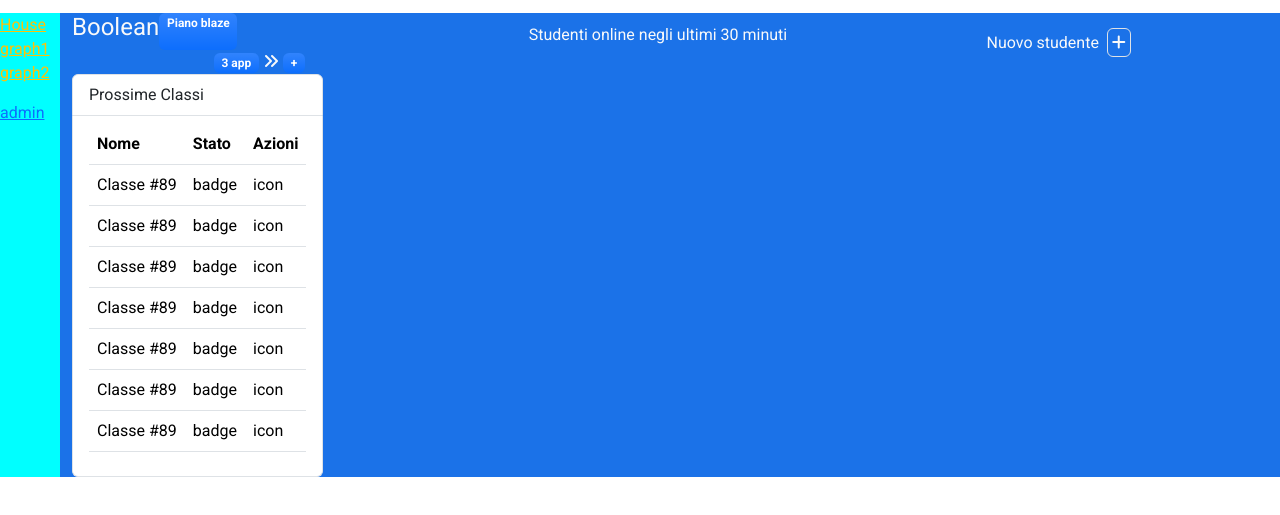
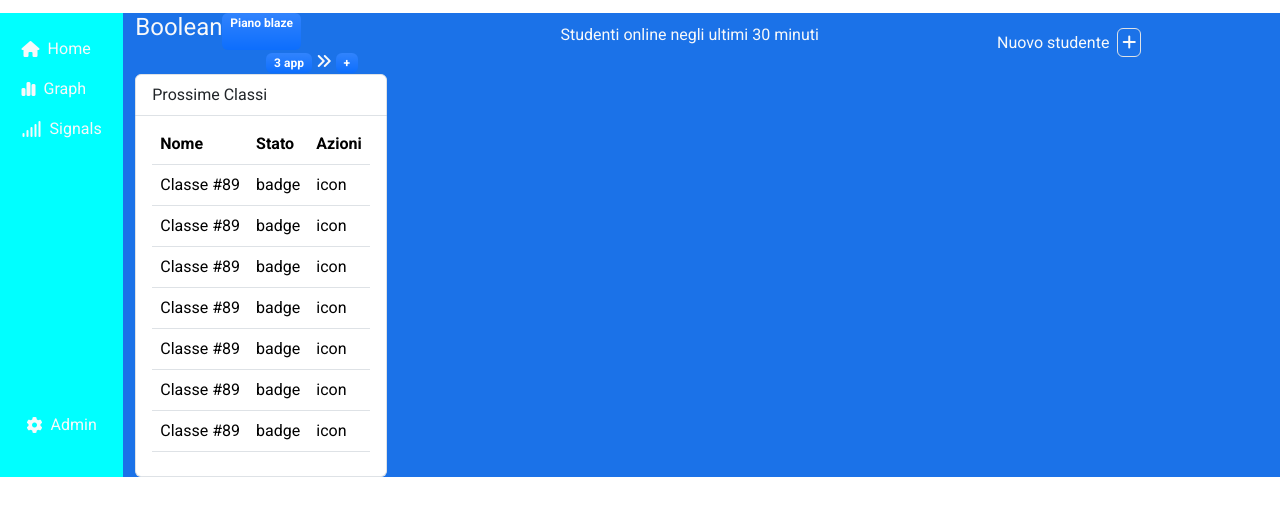
Before and after one commit to LeoSallu/html-css-bootstrap-dashboard, a plain HTML site: page index.html in a window 1280 px wide. Shown: the part 43-558 px from the top of the page. Drawn offline with nearby package versions, Linux system fonts and the light colour scheme.

Commit message:
completamento menu aside

```diff
--- a/css/style.css
+++ b/css/style.css
@@ -13,3 +13,11 @@ body{
 #boolean-stats{
     background-color: #1b72e8;
 }
+@media screen and (min-width:992px) {
+    #col-left{
+    width: 130px;
+    }
+    #col-right{
+     width: calc(100% - 60px);
+    }
+}
--- a/index.html
+++ b/index.html
@@ -52,18 +52,36 @@
     <!-- MAIN  -->
     <main>
         <div class="d-flex">
-            <div id="col-left">
-                <div class="d-flex flex-column">
-                    <ul class="list-unstyled">
-                        <li>House</li>
-                        <li>graph1</li>
-                        <li>graph2</li>
-                    </ul>
-                    <div class="mt-auto">
-                        <a href="#">admin</a>
-                    </div>
-                </div>
-            </div>
+            <aside class="d-flex flex-column align-items-center py-3" id="col-left">
+                <ul class="list-unstyled">
+                    <li>
+                        <a class="text-light text-decoration-none d-flex align-items-center p-2" href="#">
+                            <i class="fa-solid fa-house"></i>
+                            <span class="d-none d-lg-block ps-2">Home</span>
+                        </a>
+                    </li>
+                    <li>
+                        <a class="text-light text-decoration-none d-flex align-items-center p-2" href="#">
+                            <i class="fa-solid fa-chart-simple"></i>
+                            <span class="d-none d-lg-block ps-2">Graph</span>
+                        </a>
+                    </li>
+                    <li>
+                        <a class="text-light text-decoration-none d-flex align-items-center p-2" href="#">
+                            <i class="fa-solid fa-signal"></i>
+                            <span class="d-none d-lg-block ps-2">Signals</span>
+                        </a>
+                    </li>
+                </ul>
+                <ul class="list-unstyled mt-auto">
+                    <li>
+                        <a class="text-light text-decoration-none d-flex align-items-center p-2" href="#">
+                            <i class="fa-solid fa-gear"></i>
+                            <span class="d-none d-lg-block ps-2">Admin</span>
+                        </a>
+                    </li>
+                </ul>
+            </aside>
             <div id="col-right">
                 <!-- HEADER-COL-RIGHT  -->
                 <div id="header-col-right" class="container-fluid d-flex">
```
